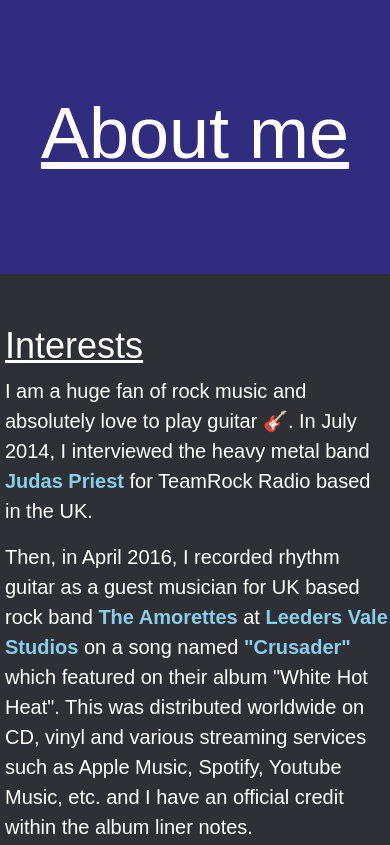
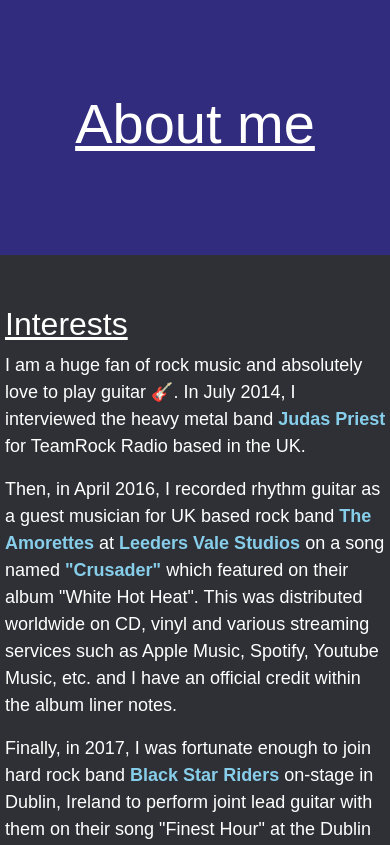
Before and after one commit to elizamthomas1994/Portfolio-Website, a plain HTML site: page about.html in a window 390 px wide. Shown: the top 845 px of the page. Drawn offline with nearby package versions, Linux system fonts and the light colour scheme; a web font is replaced by a local one.

Commit message:
Made minor tweaks to About CSS to improve look on mobile devices

```diff
--- a/styles/about.css
+++ b/styles/about.css
@@ -81,16 +81,18 @@ p {
 }
 @media (max-width: 768px) {
     h3 {
+        font-size: 32px;
         margin-left: 5px;
     }
     p {
+        font-size: 18px;
         margin-left: 5px;
     }
     .header {
         padding: 90px 0;
     }
     .header h1 {
-        font-size: 72px;
+        font-size: 56px;
     }
     .contact {
         padding: 50px 0;
```
